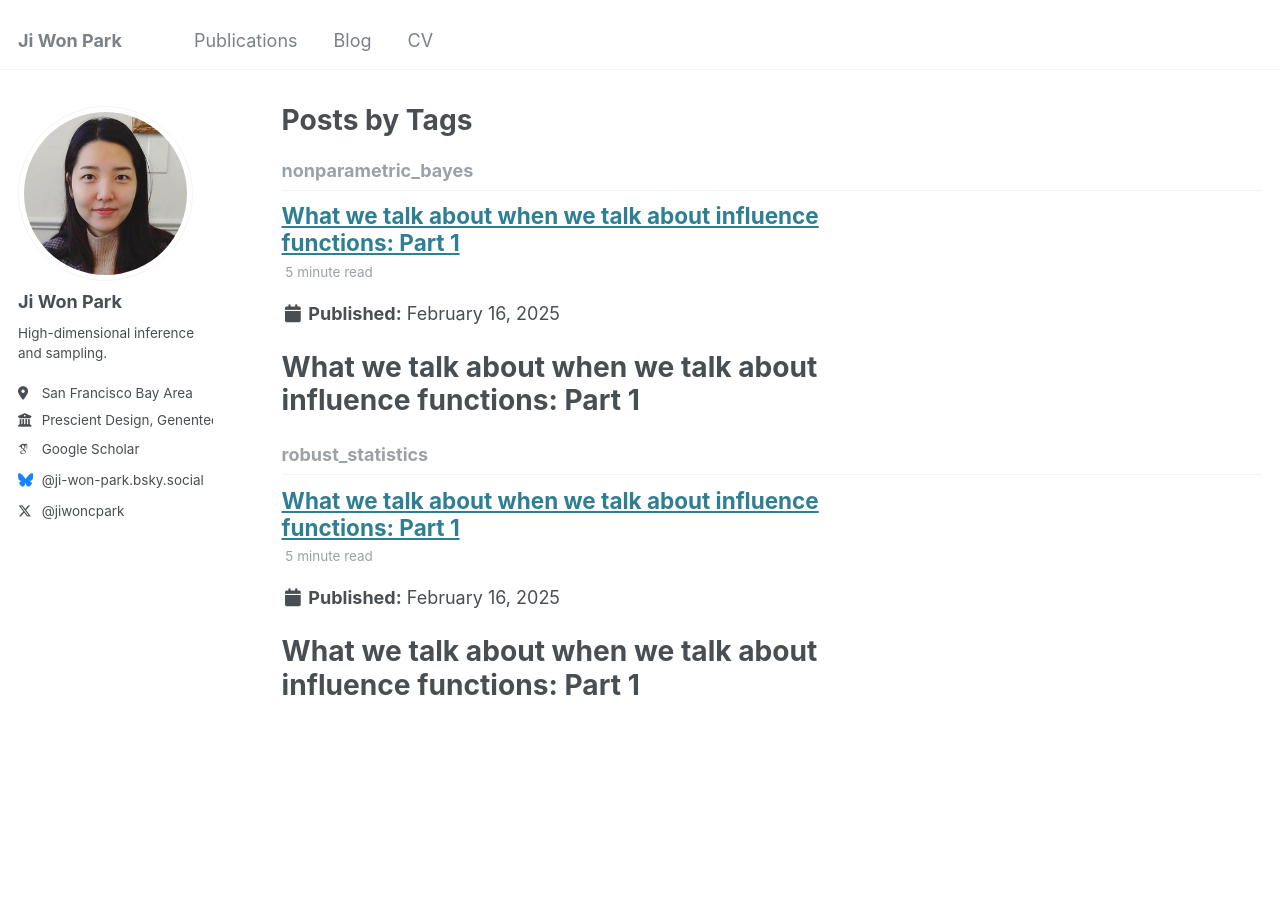
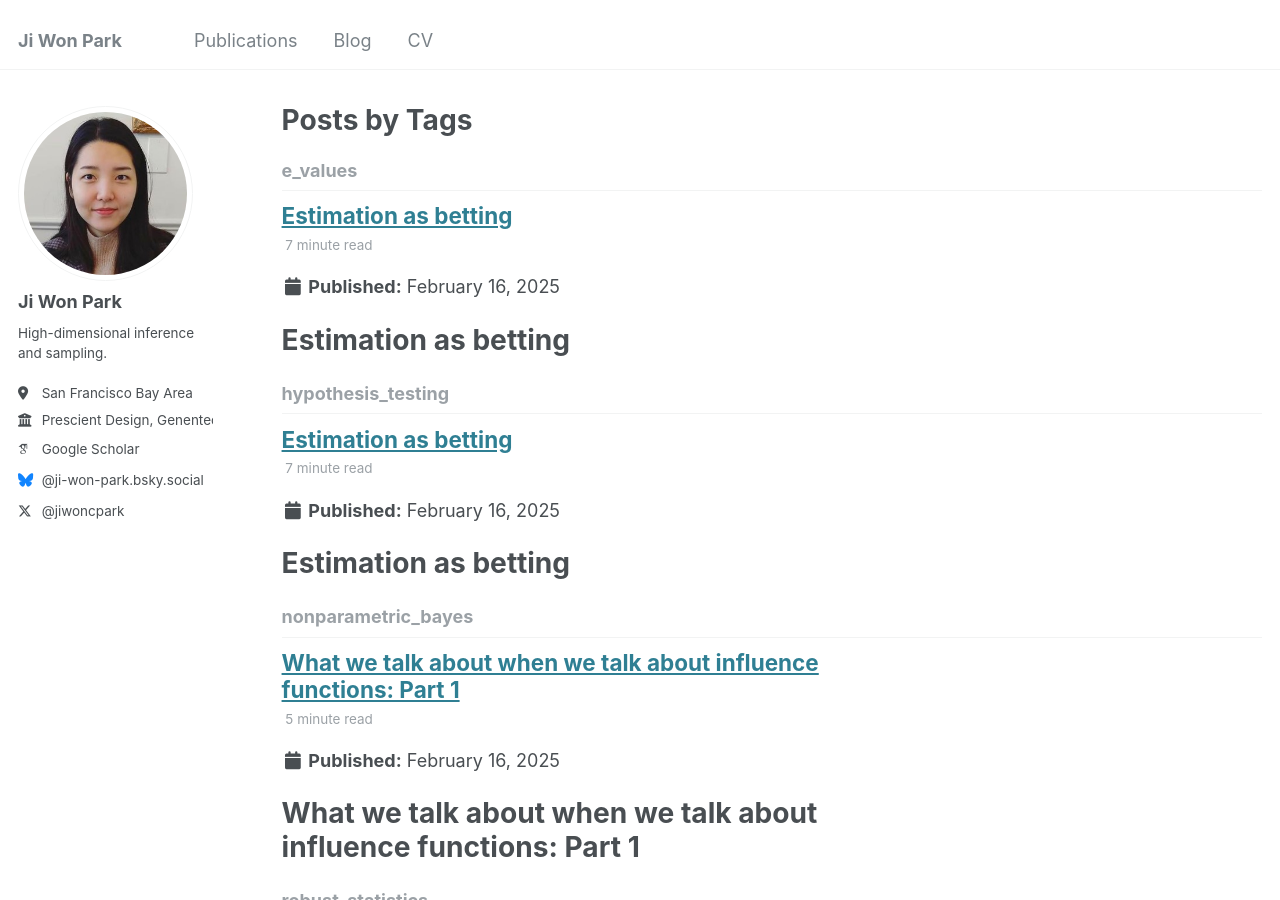
Before and after one commit to jiwoncpark/jiwoncpark.github.io, a Jekyll site: the page built from _pages/tag-archive.html, in a window 1280 px wide and 900 px high. Built offline with Jekyll 4.4.1, drawn with Linux system fonts in a browser that asks for light colours; some web fonts are replaced.

Commit message:
Add metadata for post

```diff
--- a/_posts/2025-02-19-estimation-as-betting.md
+++ b/_posts/2025-02-19-estimation-as-betting.md
@@ -1,3 +1,12 @@
+---
+title: 'Estimation as betting'
+date: 2025-02-16
+permalink: /posts/2025/02/estimation-as-betting/
+tags:
+  - hypothesis_testing
+  - e_values
+---
+
 # Estimation as betting
 
 I've been really enjoying the lecture series "A Martingale Theory of Evidence" by Aaditya Ramdas. [Part 2 of the series](https://youtu.be/H8nviC_cDAE?si=p5j_fLwCe0jPl63V) was particularly eye-opening to me. He estimates the mean of a bounded random variable under a betting framework and demonstrates that estimation is essentially testing, which can be viewed as betting.
```
